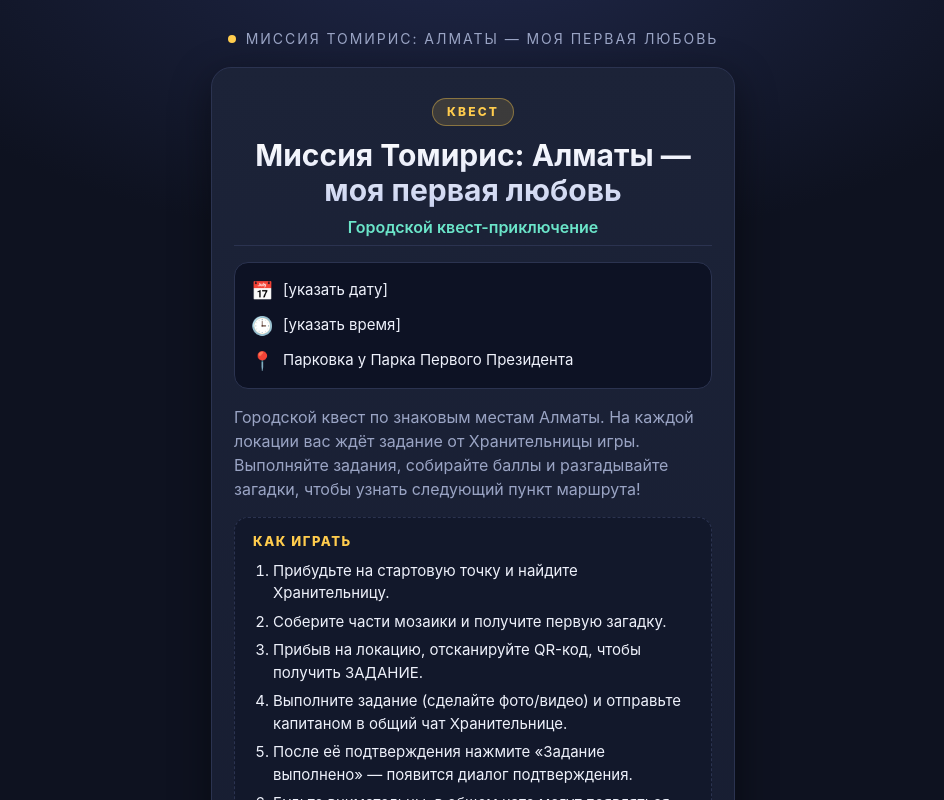
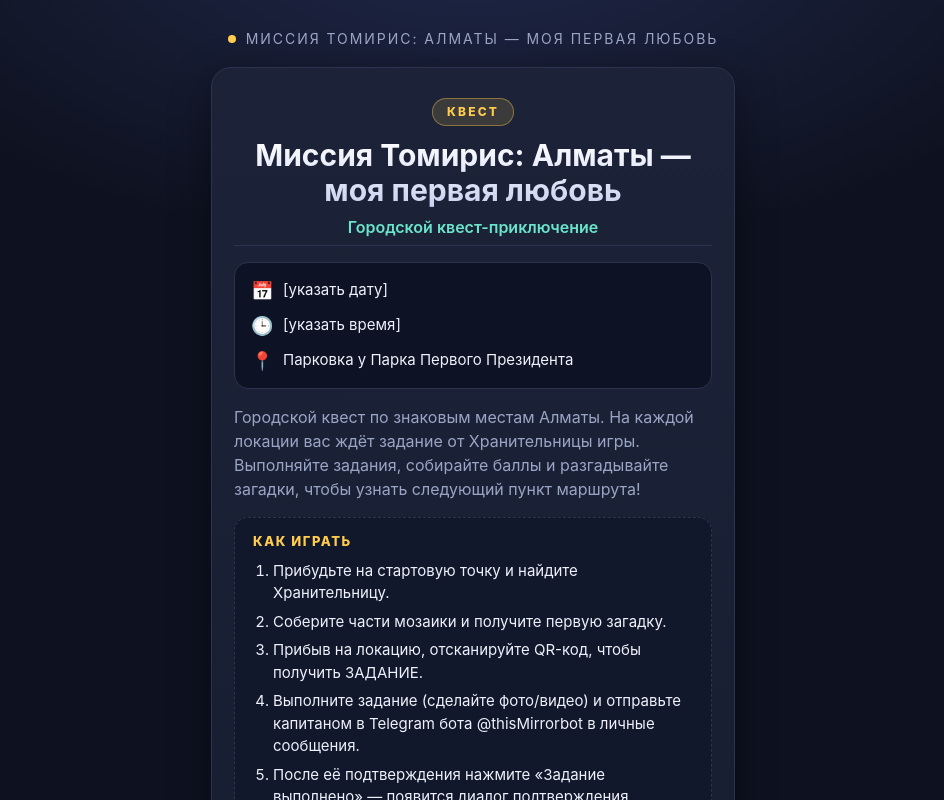
Before and after one commit to magzumAlmat/missionTomirisEvents, a React (Vite) app: page /#/ in a window 1280 px wide. Shown: the top 800 px of the page, without its empty margins (167-1111 px from the left). Built offline with nearby package versions, Linux system fonts and the light colour scheme; no server answers.

Commit message:
21 sept1

```diff
--- a/src/questConfig.js
+++ b/src/questConfig.js
@@ -27,7 +27,7 @@ export const QUEST = {
       "Прибудьте на стартовую точку и найдите Хранительницу.",
       "Соберите части мозаики и получите первую загадку.",
       "Прибыв на локацию, отсканируйте QR-код, чтобы получить ЗАДАНИЕ.",
-      "Выполните задание (сделайте фото/видео) и отправьте капитаном в общий чат Хранительнице.",
+      "Выполните задание (сделайте фото/видео) и отправьте капитаном в Telegram бота @thisMirrorbot в личные сообщения.",
       "После её подтверждения нажмите «Задание выполнено» — появится диалог подтверждения.",
       "Будьте внимательны: в общем чате могут появляться БОНУСНЫЕ МИССИИ!"
     ],
```
